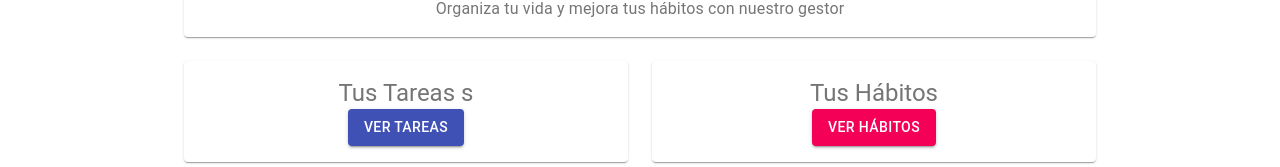
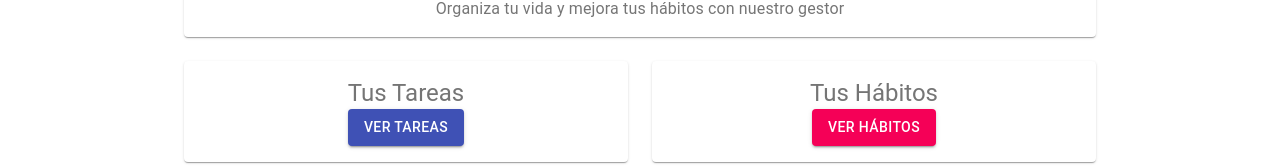
Before and after one commit to MgkJosue/HabitProject, a React (Create React App) app in the folder Frontend/: page /home in a window 1280 px wide. Shown: the part 125-292 px from the top of the page. Built offline with nearby package versions, Linux system fonts and the light colour scheme.

Commit message:
Union de vistas

```diff
--- a/Frontend/src/views/HomePage.js
+++ b/Frontend/src/views/HomePage.js
@@ -98,7 +98,7 @@ export default function HomePage() {
           </Grid>
           <Grid item xs={6}>
             <Paper className={classes.paper}>
-              <Typography variant="h5">Tus Tareas s</Typography>
+              <Typography variant="h5">Tus Tareas</Typography>
               <Button variant="contained" color="primary" onClick={() => navigate('/task-list')}>
                 Ver Tareas
               </Button>
```
